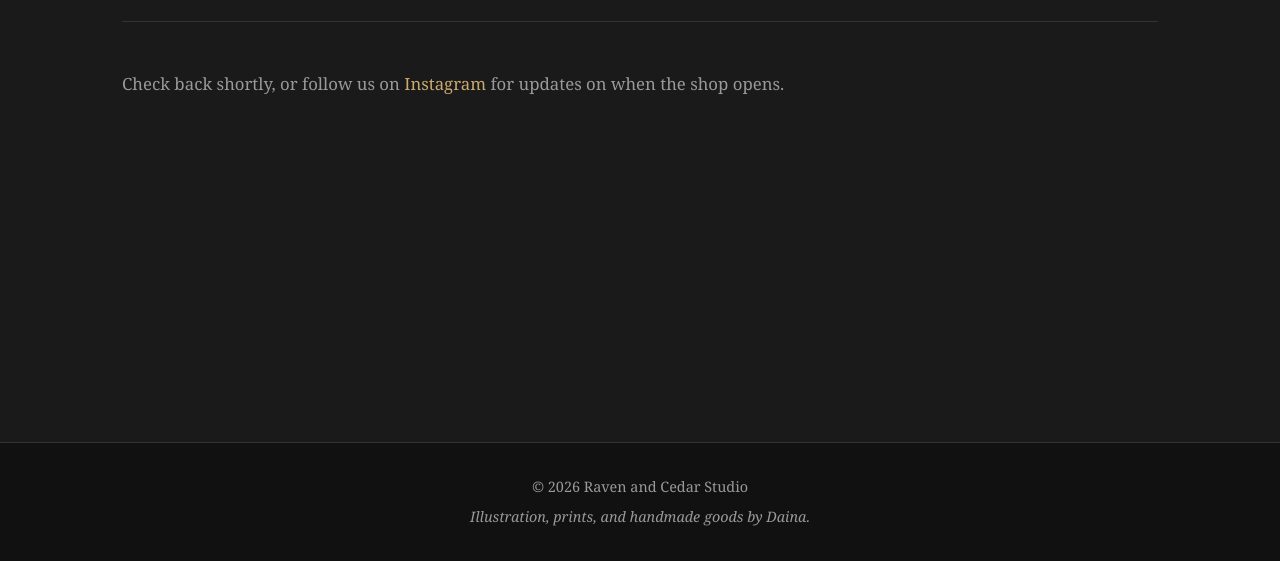
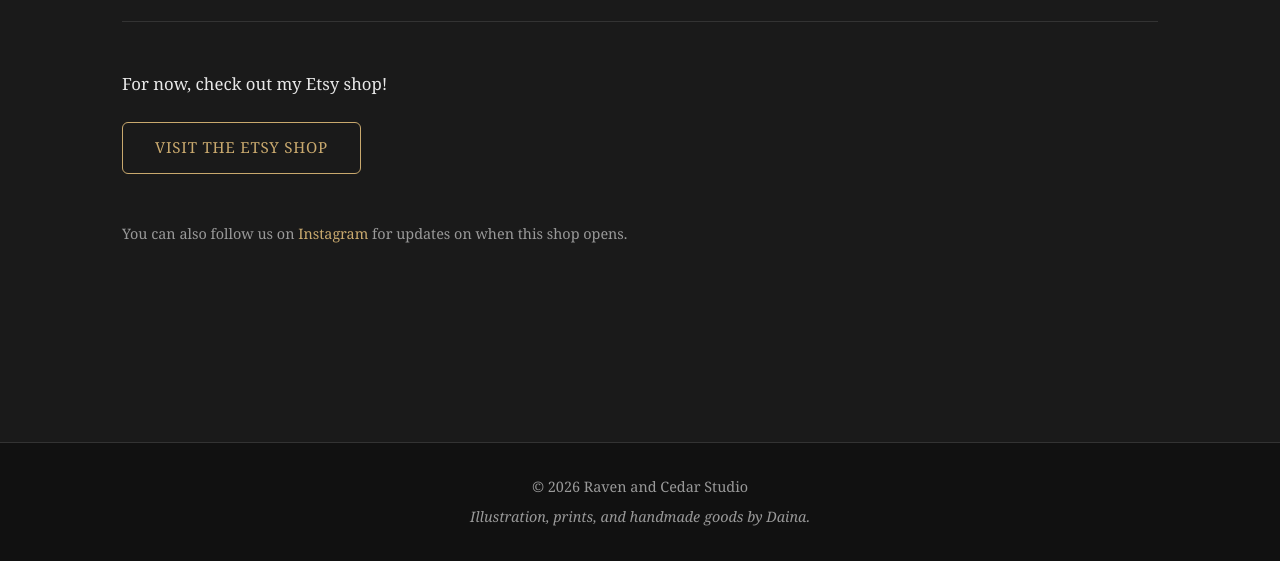
Before and after one commit to ravenandcedarstudio/ravenandcedar-site, an Eleventy site: page src/shop/index.njk in a window 1280 px wide. Shown: the part 239-800 px from the top of the page. Built offline with nearby package versions, Linux system fonts and the light colour scheme; Eleventy itself is replaced by a stand-in of ours; files that its build step writes are made by us from their sources.

Commit message:
Add Etsy shop link to shop page

```diff
--- a/src/shop/index.njk
+++ b/src/shop/index.njk
@@ -7,8 +7,16 @@ title: Shop
   <p>Coming soon — prints, beaded bracelets, and original goods.</p>
 </div>
 
-<p style="color: var(--text-muted); margin-top: 2rem;">
-  Check back shortly, or follow us on
-  <a href="https://instagram.com/ravenandcedarstudio" target="_blank">Instagram</a>
-  for updates on when the shop opens.
+<p style="color: var(--text); margin-top: 2rem;">
+  For now, check out my Etsy shop!
 </p>
+
+<p style="margin-top: 1.5rem;">
+  <a href="https://www.etsy.com/shop/RavenandCedarStudio" target="_blank" rel="noopener" class="btn">Visit the Etsy Shop</a>
+</p>
+
+<p style="color: var(--text-muted); margin-top: 3rem; font-size: 0.9rem;">
+  You can also follow us on
+  <a href="https://instagram.com/ravenandcedarstudio" target="_blank" rel="noopener">Instagram</a>
+  for updates on when this shop opens.
+</p>
```
